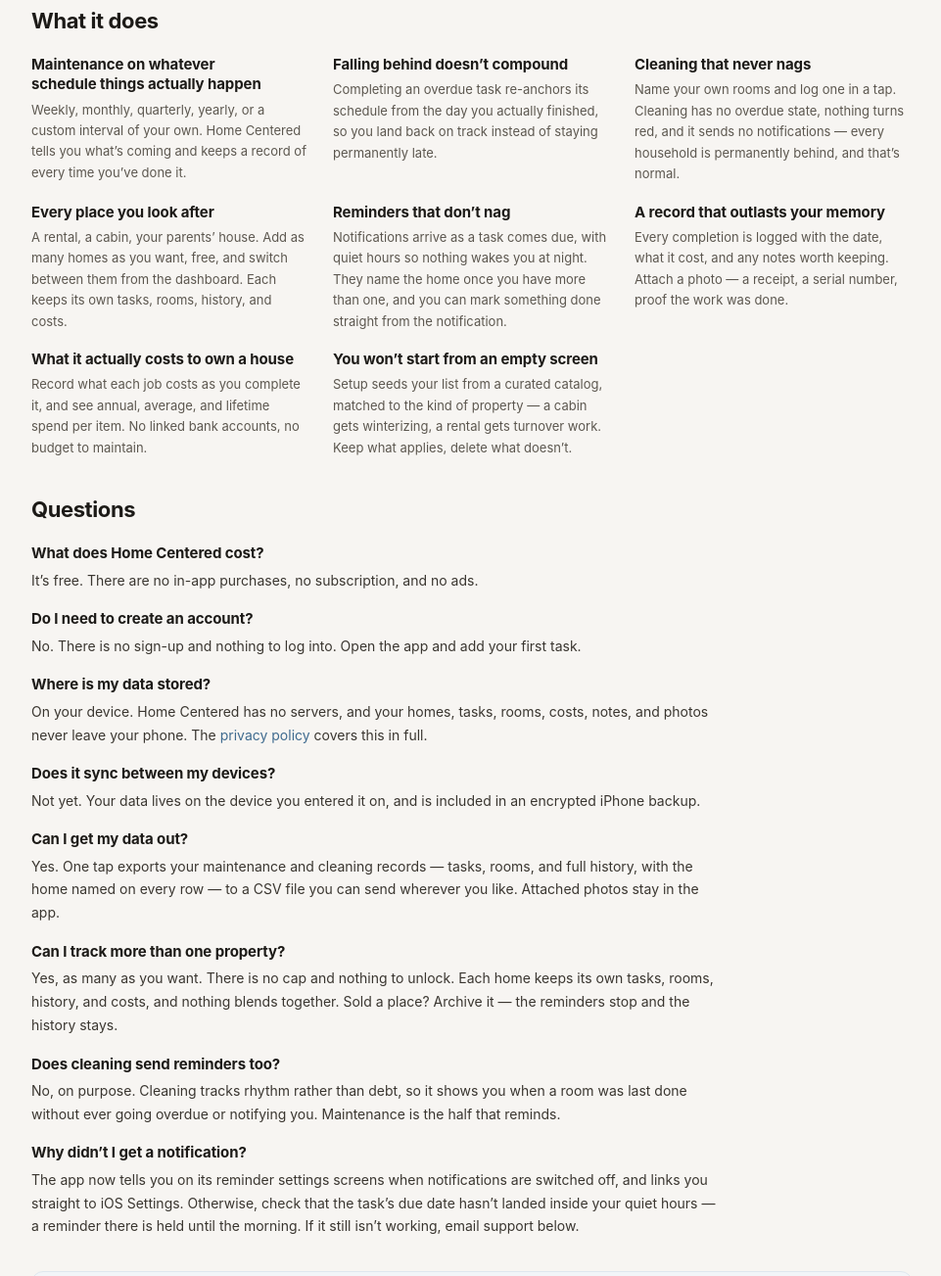
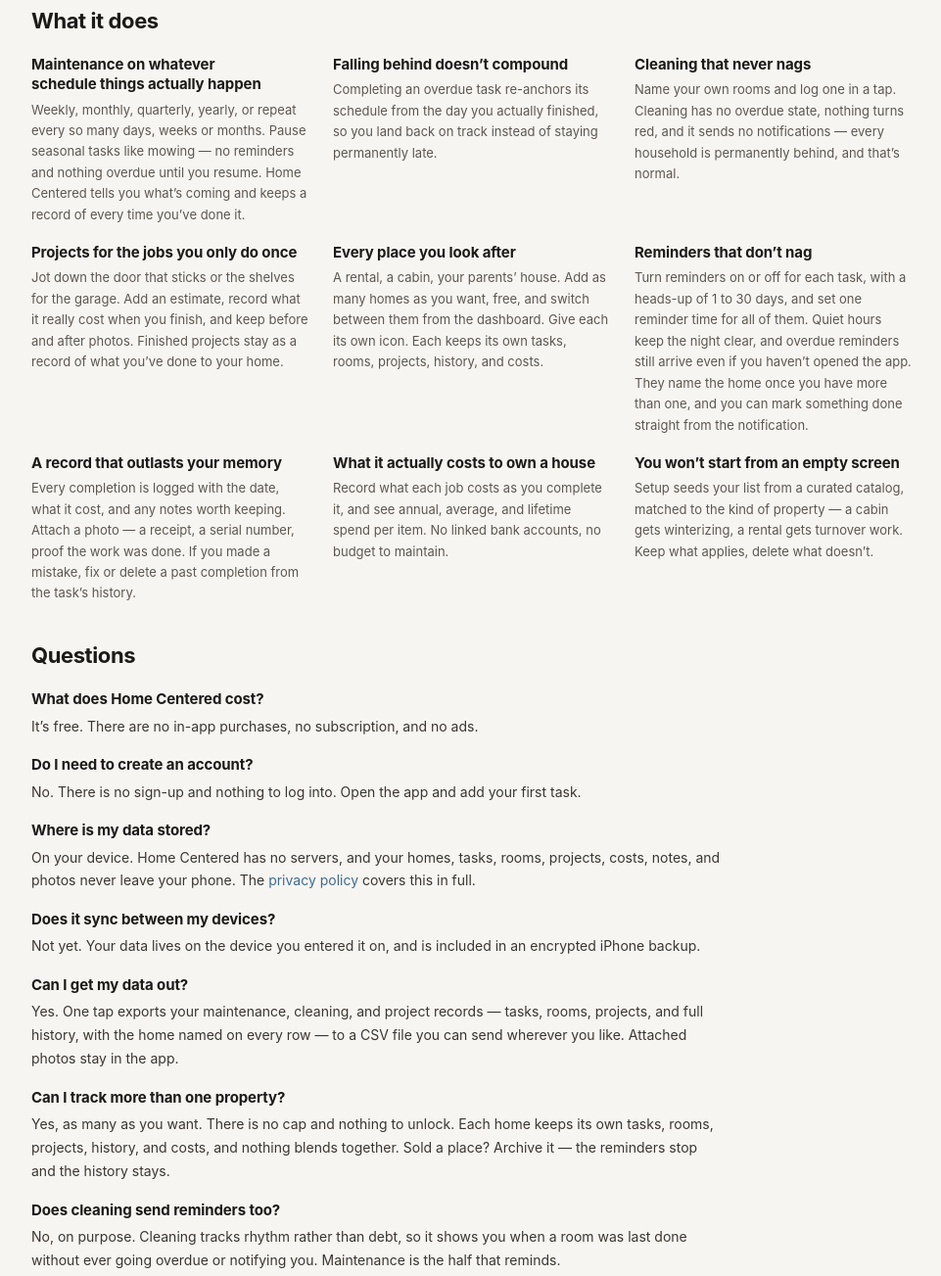
Before and after one commit to smithpeakscreations/smithpeakscreations.github.io, a plain HTML site: page apps/homecentered.html in a window 1280 px wide. Shown: the part 389-1692 px from the top of the page at 98% size, without its empty margins (158-1119 px from the left). Drawn offline with Linux system fonts and the light colour scheme.

Commit message:
docs(homecentered): bring the published pages up to 1.3.0 (#12)
App page: add a Projects tile, describe the reworked reminders (per-task
on/off, 1-30 day heads-up, one reminder time, overdue reminders without
opening the app), custom repeat intervals and pausing, per-home icons,
and editing past completions. FAQ answers now mention projects.

Privacy policy: projects and their photos join the stored-data, photos,
export and deletion sections; home icons are noted. The local-only
position is unchanged. Last updated date set to November 18, 2026.

Co-authored-by: Claude Sonnet 5.5 <noreply@anthropic.com>

```diff
--- a/apps/homecentered.html
+++ b/apps/homecentered.html
@@ -4,10 +4,10 @@
     <meta charset="UTF-8">
     <meta name="viewport" content="width=device-width, initial-scale=1">
     <title>Home Centered for iPhone - Smith Peaks Creations</title>
-    <meta name="description" content="Home Centered for iPhone — maintenance that remembers, a cleaning log that never nags, and every home you look after in one app. Free, no account, everything stays on your device.">
+    <meta name="description" content="Home Centered for iPhone — maintenance that remembers, a cleaning log that never nags, one-time projects with costs and photos, and every home you look after in one app. Free, no account, everything stays on your device.">
 
     <meta property="og:title" content="Home Centered - Smith Peaks Creations">
-    <meta property="og:description" content="Home Centered for iPhone — maintenance that remembers, a cleaning log that never nags, and every home you look after in one app. Free, no account, everything stays on your device.">
+    <meta property="og:description" content="Home Centered for iPhone — maintenance that remembers, a cleaning log that never nags, one-time projects with costs and photos, and every home you look after in one app. Free, no account, everything stays on your device.">
     <meta property="og:url" content="https://smithpeakscreations.com/apps/homecentered.html">
     <meta property="og:type" content="website">
     <meta property="og:image" content="https://smithpeakscreations.com/assets/og.png">
@@ -65,7 +65,7 @@
             <div class="feature-grid">
                 <div class="feature">
                     <h3>Maintenance on whatever schedule things actually happen</h3>
-                    <p>Weekly, monthly, quarterly, yearly, or a custom interval of your own. Home Centered tells you what&rsquo;s coming and keeps a record of every time you&rsquo;ve done it.</p>
+                    <p>Weekly, monthly, quarterly, yearly, or repeat every so many days, weeks or months. Pause seasonal tasks like mowing &mdash; no reminders and nothing overdue until you resume. Home Centered tells you what&rsquo;s coming and keeps a record of every time you&rsquo;ve done it.</p>
                 </div>
 
                 <div class="feature">
@@ -79,18 +79,23 @@
                 </div>
 
                 <div class="feature">
+                    <h3>Projects for the jobs you only do once</h3>
+                    <p>Jot down the door that sticks or the shelves for the garage. Add an estimate, record what it really cost when you finish, and keep before and after photos. Finished projects stay as a record of what you&rsquo;ve done to your home.</p>
+                </div>
+
+                <div class="feature">
                     <h3>Every place you look after</h3>
-                    <p>A rental, a cabin, your parents&rsquo; house. Add as many homes as you want, free, and switch between them from the dashboard. Each keeps its own tasks, rooms, history, and costs.</p>
+                    <p>A rental, a cabin, your parents&rsquo; house. Add as many homes as you want, free, and switch between them from the dashboard. Give each its own icon. Each keeps its own tasks, rooms, projects, history, and costs.</p>
                 </div>
 
                 <div class="feature">
                     <h3>Reminders that don&rsquo;t nag</h3>
-                    <p>Notifications arrive as a task comes due, with quiet hours so nothing wakes you at night. They name the home once you have more than one, and you can mark something done straight from the notification.</p>
+                    <p>Turn reminders on or off for each task, with a heads-up of 1 to 30 days, and set one reminder time for all of them. Quiet hours keep the night clear, and overdue reminders still arrive even if you haven&rsquo;t opened the app. They name the home once you have more than one, and you can mark something done straight from the notification.</p>
                 </div>
 
                 <div class="feature">
                     <h3>A record that outlasts your memory</h3>
-                    <p>Every completion is logged with the date, what it cost, and any notes worth keeping. Attach a photo &mdash; a receipt, a serial number, proof the work was done.</p>
+                    <p>Every completion is logged with the date, what it cost, and any notes worth keeping. Attach a photo &mdash; a receipt, a serial number, proof the work was done. If you made a mistake, fix or delete a past completion from the task&rsquo;s history.</p>
                 </div>
 
                 <div class="feature">
@@ -129,7 +134,7 @@
 
                 <div class="faq-item">
                     <h3 class="faq-q">Where is my data stored?</h3>
-                    <p class="faq-a">On your device. Home Centered has no servers, and your homes, tasks, rooms, costs, notes, and photos never leave your phone. The <a href="../privacy/homecentered.html">privacy policy</a> covers this in full.</p>
+                    <p class="faq-a">On your device. Home Centered has no servers, and your homes, tasks, rooms, projects, costs, notes, and photos never leave your phone. The <a href="../privacy/homecentered.html">privacy policy</a> covers this in full.</p>
                 </div>
 
                 <div class="faq-item">
@@ -139,12 +144,12 @@
 
                 <div class="faq-item">
                     <h3 class="faq-q">Can I get my data out?</h3>
-                    <p class="faq-a">Yes. One tap exports your maintenance and cleaning records &mdash; tasks, rooms, and full history, with the home named on every row &mdash; to a CSV file you can send wherever you like. Attached photos stay in the app.</p>
+                    <p class="faq-a">Yes. One tap exports your maintenance, cleaning, and project records &mdash; tasks, rooms, projects, and full history, with the home named on every row &mdash; to a CSV file you can send wherever you like. Attached photos stay in the app.</p>
                 </div>
 
                 <div class="faq-item">
                     <h3 class="faq-q">Can I track more than one property?</h3>
-                    <p class="faq-a">Yes, as many as you want. There is no cap and nothing to unlock. Each home keeps its own tasks, rooms, history, and costs, and nothing blends together. Sold a place? Archive it &mdash; the reminders stop and the history stays.</p>
+                    <p class="faq-a">Yes, as many as you want. There is no cap and nothing to unlock. Each home keeps its own tasks, rooms, projects, history, and costs, and nothing blends together. Sold a place? Archive it &mdash; the reminders stop and the history stays.</p>
                 </div>
 
                 <div class="faq-item">
```
Also changed, not shown: privacy/homecentered.html (+8 -7 lines).
